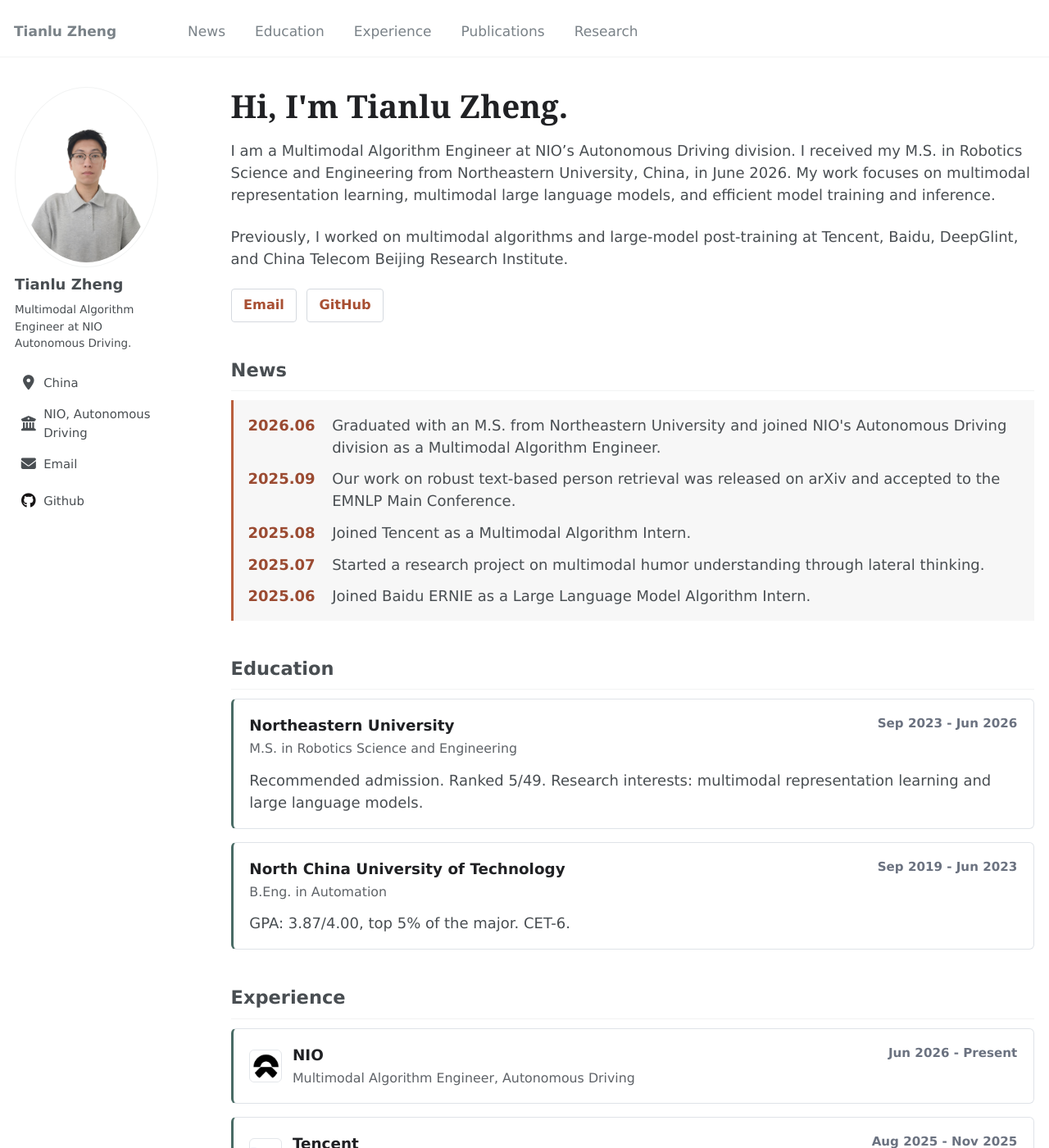
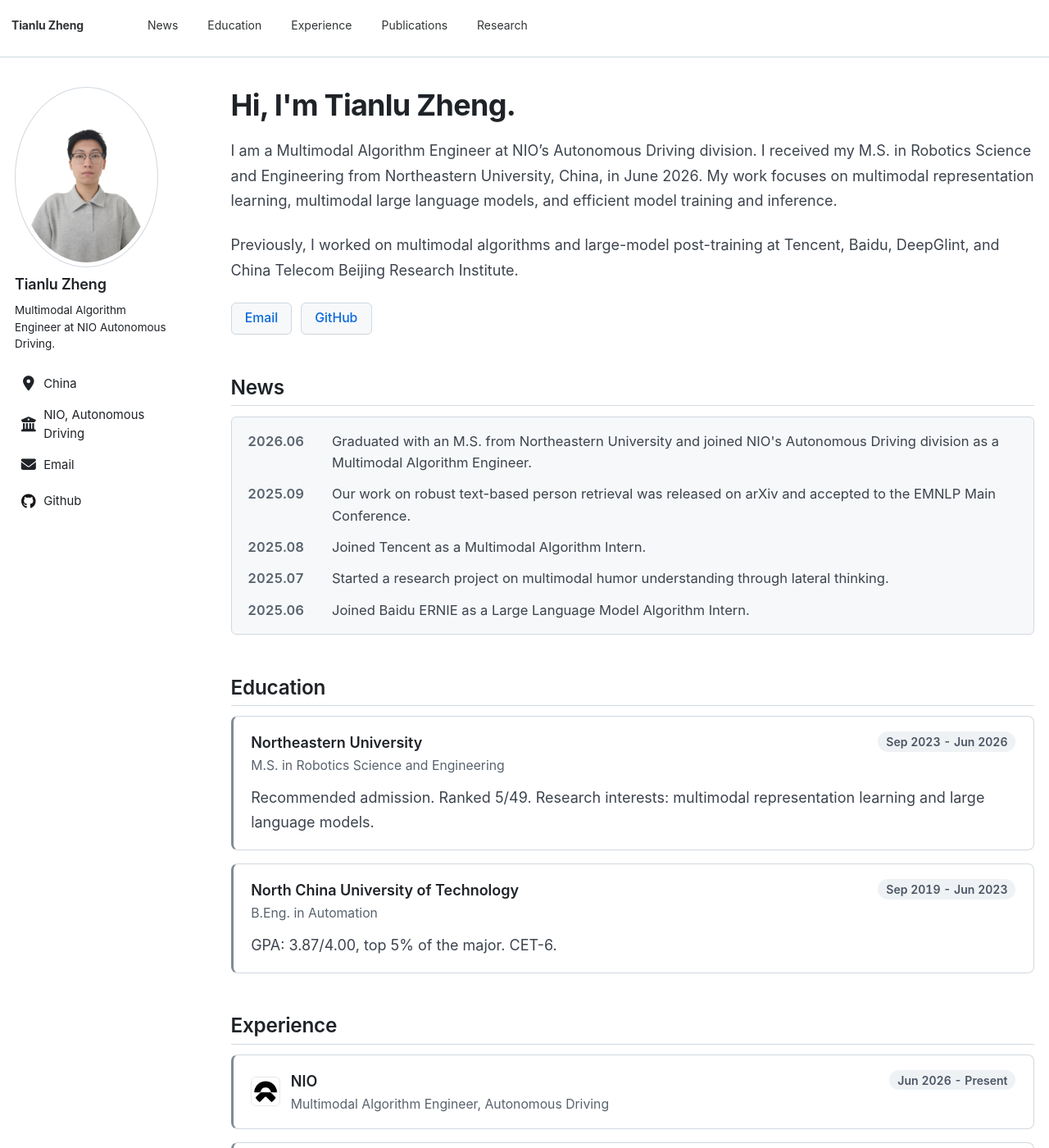
Before and after one commit to xiaolu-luu/LuPage, a Jekyll site: the page built from _pages/about.md, in a window 1280 px wide and 1400 px high. Shown: the whole window at 82% size. Built offline with Jekyll 4.4.1, drawn with Linux system fonts in a browser that asks for light colours.

Commit message:
Redesign typography and styling in GitHub Primer style
- Replace childish font stack (Comic Sans, Lucida Handwriting, Zapfino)
  with GitHub's system font stack; add PingFang/Microsoft YaHei for
  Chinese text
- Switch link colors to GitHub blue (#0969da) and text to #1f2328
- Rewrite home.css: neutral gray palette, refined borders (#d1d9e0),
  pill-shaped date badges, GitHub-style buttons and labels, subtle
  hover shadows on cards, section headings with bottom rule
- Reduce masthead font size 17px to 14px, tighten letter-spacing on
  headings, cap heading weight at 600

Co-Authored-By: Claude <noreply@anthropic.com>

```diff
--- a/_sass/_base.scss
+++ b/_sass/_base.scss
@@ -22,9 +22,10 @@ body {
 
 h1, h2, h3, h4, h5, h6 {
   margin: 2em 0 0.5em;
-  line-height: 1.2;
+  line-height: 1.25;
   font-family: $header-font-family;
-  font-weight: bold;
+  font-weight: 600;
+  letter-spacing: -0.01em;
 }
 
 h1 {
--- a/_sass/_masthead.scss
+++ b/_sass/_masthead.scss
@@ -19,9 +19,9 @@
   &__inner-wrap {
     @include container;
     @include clearfix;
-    padding: 1em 1em 1em;
+    padding: 0.75em 1em 0.75em;
     font-family: $global-font-family;
-    font-size: 17px;
+    font-size: 14px;
     @include breakpoint($x-large) {
       max-width: $x-large;
     }
@@ -53,6 +53,7 @@
 
   &--lg {
     padding-right: 3em;
-    font-weight: 700;
+    font-weight: 600;
+    letter-spacing: -0.01em;
   }
 }
--- a/_sass/_variables.scss
+++ b/_sass/_variables.scss
@@ -14,8 +14,8 @@ $indent-var                 : 1.3em;
 
 /* system typefaces */
 $serif                      : Georgia, Times, serif;
-$sans-serif                 : "Arial Rounded MT Bold", "Verdana", "Comic Sans MS", "Segoe Print", "Lucida Handwriting", "Apple Chancery", "Zapfino", sans-serif;
-$monospace                  : Monaco, Consolas, "Lucida Console", monospace;
+$sans-serif                 : -apple-system, BlinkMacSystemFont, "Segoe UI", "Noto Sans", Helvetica, Arial, "PingFang SC", "Hiragino Sans GB", "Microsoft YaHei", sans-serif;
+$monospace                  : ui-monospace, SFMono-Regular, "SF Mono", Menlo, Consolas, "Liberation Mono", monospace;
 
 /* sans serif typefaces */
 $sans-serif-narrow          : $sans-serif;
@@ -30,7 +30,7 @@ $garamond                   : Garamond, serif;
 
 $global-font-family         : $sans-serif;
 $header-font-family         : $sans-serif;
-$caption-font-family        : $serif;
+$caption-font-family        : $sans-serif;
 
 /* type scale */
 $type-size-1                : 2.441em;  // ~39.056px
@@ -62,11 +62,11 @@ $light-gray                 : mix(#fff, $gray, 50%);
 $lighter-gray               : mix(#fff, $gray, 90%);
 
 $body-color                 : #fff;
-$background-color           : #FFFFff;
-$code-background-color      : #fafafa;
+$background-color           : #ffffff;
+$code-background-color      : #f6f8fa;
 $code-background-color-dark : $light-gray;
-$text-color                 : $dark-gray;
-$border-color               : $lighter-gray;
+$text-color                 : #1f2328;
+$border-color               : #d1d9e0;
 
 $primary-color              : #7a8288;
 $success-color              : #62c462;
@@ -102,11 +102,11 @@ $xing-color                 : #006567;
 
 
 /* links */
-$link-color                 : $info-color;
-$link-color-hover           : mix(#000, $link-color, 25%);
-$link-color-visited         : mix(#fff, $link-color, 25%);
-$masthead-link-color        : $primary-color;
-$masthead-link-color-hover  : mix(#000, $primary-color, 25%);
+$link-color                 : #0969da;
+$link-color-hover           : #0550ae;
+$link-color-visited         : #0969da;
+$masthead-link-color        : $darker-gray;
+$masthead-link-color-hover  : #1f2328;
 
 
 /*
--- a/assets/css/home.css
+++ b/assets/css/home.css
@@ -1,3 +1,7 @@
+/* ==========================================================================
+   GitHub Primer–style homepage refinements
+   ========================================================================== */
+
 #news,
 #education,
 #experience,
@@ -6,45 +10,78 @@
   scroll-margin-top: 80px;
 }
 
+/* --------------------------------------------------------------------------
+   Typography
+   -------------------------------------------------------------------------- */
+
 .main-heading {
   margin: 0 0 1rem;
-  color: #202124;
-  font-family: Georgia, "Times New Roman", serif;
-  font-size: 2.15rem;
-  line-height: 1.2;
+  color: #1f2328;
+  font-weight: 700;
+  font-size: 2rem;
+  line-height: 1.25;
+  letter-spacing: -0.02em;
   text-align: left;
 }
+
+.page__content p {
+  color: #3d444d;
+  line-height: 1.7;
+}
+
+/* Section headings: h2 with GitHub-docs style bottom border */
+.page__content h2 {
+  padding-bottom: 0.4rem;
+  border-bottom: 1px solid #d1d9e0;
+  color: #1f2328;
+  font-size: 1.35rem;
+  font-weight: 600;
+  letter-spacing: -0.01em;
+}
+
+/* --------------------------------------------------------------------------
+   Intro links — styled as GitHub buttons
+   -------------------------------------------------------------------------- */
 
 .intro-links {
   display: flex;
   flex-wrap: wrap;
-  gap: 0.65rem;
-  margin: 1.25rem 0 2rem;
+  gap: 0.6rem;
+  margin: 1.25rem 0 2.25rem;
 }
 
 .intro-links a {
   display: inline-flex;
   align-items: center;
-  min-height: 36px;
-  padding: 0.4rem 0.8rem;
-  border: 1px solid #d5d9df;
-  border-radius: 4px;
-  color: #374151;
-  font-size: 0.9rem;
-  font-weight: 600;
+  min-height: 32px;
+  padding: 0.3rem 0.9rem;
+  border: 1px solid #d1d9e0;
+  border-radius: 6px;
+  background: #f6f8fa;
+  box-shadow: 0 1px 0 rgba(31, 35, 40, 0.04);
+  color: #24292f;
+  font-size: 0.875rem;
+  font-weight: 500;
   text-decoration: none;
+  transition: background 0.15s ease, border-color 0.15s ease;
 }
 
 .intro-links a:hover {
-  border-color: #b95f3d;
-  color: #a84f32;
+  border-color: #afb8c1;
+  background: #eff2f5;
+  color: #1f2328;
 }
 
+/* --------------------------------------------------------------------------
+   News
+   -------------------------------------------------------------------------- */
+
 .news-box {
-  margin-bottom: 2rem;
-  padding: 0.9rem 1rem;
-  border-left: 3px solid #b95f3d;
-  background: #f7f7f7;
+  margin-bottom: 2.25rem;
+  padding: 0.9rem 1.1rem;
+  border: 1px solid #d1d9e0;
+  border-radius: 6px;
+  background: #f6f8fa;
 }
 
 .news-list {
@@ -58,7 +95,9 @@
   grid-template-columns: 5.2rem minmax(0, 1fr);
   gap: 0.5rem;
   margin-bottom: 0.65rem;
-  line-height: 1.5;
+  color: #3d444d;
+  font-size: 0.92rem;
+  line-height: 1.6;
 }
 
 .news-list li:last-child {
@@ -66,16 +105,21 @@
 }
 
 .news-date {
-  color: #9b4b32;
-  font-weight: 700;
+  color: #59636e;
+  font-variant-numeric: tabular-nums;
+  font-weight: 600;
 }
+
+/* --------------------------------------------------------------------------
+   Timeline / Experience / Publications — shared card base
+   -------------------------------------------------------------------------- */
 
 .timeline-list,
 .experience-container,
 .publication-list {
   display: grid;
   gap: 0.9rem;
-  margin-bottom: 2rem;
+  margin-bottom: 2.25rem;
 }
 
 .timeline-item,
@@ -83,16 +127,24 @@
 .publication-card,
 .research-project {
   box-sizing: border-box;
-  padding: 1rem 1.1rem;
-  border: 1px solid #dfe3e8;
-  border-radius: 6px;
+  padding: 1rem 1.2rem;
+  border: 1px solid #d1d9e0;
+  border-radius: 8px;
   background: #fff;
+  transition: border-color 0.15s ease, box-shadow 0.15s ease;
+}
+
+.timeline-item:hover,
+.experience-card:hover,
+.publication-card:hover {
+  border-color: #afb8c1;
+  box-shadow: 0 1px 3px rgba(31, 35, 40, 0.08);
 }
 
 .timeline-item,
 .experience-card,
 .research-project {
-  border-left: 3px solid #496b65;
+  border-left: 3px solid #818b98;
 }
 
 .item-header {
@@ -101,6 +153,44 @@
   justify-content: space-between;
   gap: 1rem;
 }
+
+.item-header strong {
+  display: block;
+  color: #1f2328;
+  font-size: 1rem;
+  font-weight: 600;
+}
+
+.item-subtitle {
+  display: block;
+  margin-top: 0.15rem;
+  color: #59636e;
+  font-size: 0.875rem;
+}
+
+.item-header time {
+  flex: 0 0 auto;
+  padding: 0.1rem 0.55rem;
+  border-radius: 999px;
+  background: #eff2f5;
+  color: #4b5563;
+  font-size: 0.78rem;
+  font-weight: 600;
+  font-variant-numeric: tabular-nums;
+  white-space: nowrap;
+}
+
+.timeline-item p,
+.experience-card p,
+.research-project p {
+  margin: 0.7rem 0 0;
+  color: #3d444d;
+  line-height: 1.65;
+}
+
+/* --------------------------------------------------------------------------
+   Experience — company logos
+   -------------------------------------------------------------------------- */
 
 .experience-title {
   display: flex;
@@ -111,110 +201,38 @@
 
 .company-logo {
   flex: 0 0 auto;
-  width: 40px;
-  height: 40px;
+  width: 36px;
+  height: 36px;
   border-radius: 6px;
   background: #fff;
   object-fit: contain;
-  border: 1px solid #e3e6ea;
+  border: 1px solid #e4e8ec;
 }
 
-.item-header strong {
-  display: block;
-  color: #202124;
-  font-size: 1.02rem;
-}
-
-.item-subtitle {
-  display: block;
-  margin-top: 0.15rem;
-  color: #5f6368;
-  font-size: 0.88rem;
-}
-
-.item-header time {
-  flex: 0 0 auto;
-  color: #6b7280;
-  font-size: 0.84rem;
-  font-weight: 600;
-  white-space: nowrap;
-}
-
-.timeline-item p,
-.experience-card p,
-.research-project p {
-  margin: 0.7rem 0 0;
-}
-
-.research-project ul {
-  margin: 0.75rem 0 0;
-  padding-left: 1.2rem;
-}
-
-.research-project li {
-  margin-bottom: 0.45rem;
-  line-height: 1.55;
-}
-
-.research-project li:last-child {
-  margin-bottom: 0;
-}
-
-.publication-card {
-  border-top: 3px solid #b95f3d;
-}
-
-.publication-meta {
-  display: flex;
-  align-items: center;
-  flex-wrap: wrap;
-  gap: 0.55rem;
-  color: #6b7280;
-  font-size: 0.78rem;
-}
-
-.venue-badge {
-  display: inline-block;
-  padding: 0.18rem 0.48rem;
-  border-radius: 3px;
-  background: #f4e4df;
-  color: #91452f;
-  font-weight: 700;
-}
-
-.venue-badge--green {
-  background: #e2eeeb;
-  color: #365f57;
-}
-
-.venue-badge--gold {
-  background: #f4ecd7;
-  color: #72591f;
-}
-
-.venue-badge--neutral {
-  background: #e8ebef;
-  color: #4b5563;
-}
+/* --------------------------------------------------------------------------
+   Publications
+   -------------------------------------------------------------------------- */
 
 .publication-card h3 {
   margin: 0.65rem 0 0.45rem;
-  color: #202124;
+  color: #1f2328;
   font-size: 1rem;
-  line-height: 1.4;
+  font-weight: 600;
+  line-height: 1.45;
 }
 
 .publication-card p {
   margin: 0 0 0.5rem;
-  color: #5f6368;
-  line-height: 1.5;
+  color: #59636e;
+  line-height: 1.6;
+  font-size: 0.92rem;
 }
 
 .publication-teaser {
   display: block;
   margin: 0.8rem 0 0.6rem;
-  border: 1px solid #e3e6ea;
-  border-radius: 6px;
+  border: 1px solid #d1d9e0;
+  border-radius: 8px;
   overflow: hidden;
   background: #fff;
 }
@@ -225,22 +243,92 @@
   height: auto;
 }
 
+.publication-meta {
+  display: flex;
+  align-items: center;
+  flex-wrap: wrap;
+  gap: 0.55rem;
+  color: #59636e;
+  font-size: 0.78rem;
+}
+
+/* Badges — GitHub label style */
+.venue-badge {
+  display: inline-block;
+  padding: 0.15rem 0.55rem;
+  border: 1px solid #d1d9e0;
+  border-radius: 999px;
+  background: #fff;
+  color: #4b5563;
+  font-weight: 600;
+}
+
+.venue-badge--green {
+  border-color: #b5dfc7;
+  background: #dafbe1;
+  color: #116329;
+}
+
+.venue-badge--gold {
+  border-color: #e8d0a3;
+  background: #fff8c5;
+  color: #7d4e00;
+}
+
+.venue-badge--neutral {
+  border-color: #d1d9e0;
+  background: #eff2f5;
+  color: #4b5563;
+}
+
 .publication-card a,
 .page__content a {
-  color: #a84f32;
+  color: #0969da;
+  font-weight: 500;
   text-decoration: none;
 }
 
 .publication-card a:hover,
 .page__content a:hover {
-  color: #7f3520;
+  color: #0550ae;
   text-decoration: underline;
 }
+
+/* --------------------------------------------------------------------------
+   Research
+   -------------------------------------------------------------------------- */
+
+.research-project ul {
+  margin: 0.75rem 0 0;
+  padding-left: 1.2rem;
+  color: #3d444d;
+}
+
+.research-project li {
+  margin-bottom: 0.45rem;
+  line-height: 1.65;
+}
+
+.research-project li:last-child {
+  margin-bottom: 0;
+}
+
+.research-project li::marker {
+  color: #818b98;
+}
+
+/* --------------------------------------------------------------------------
+   Sidebar
+   -------------------------------------------------------------------------- */
 
 .sidebar .author__urls a {
   white-space: normal;
   overflow-wrap: anywhere;
 }
+
+/* --------------------------------------------------------------------------
+   Responsive
+   -------------------------------------------------------------------------- */
 
 @media (max-width: 720px) {
   #main {
@@ -297,7 +385,7 @@
   }
 
   .main-heading {
-    font-size: 1.75rem;
+    font-size: 1.65rem;
   }
 
   .news-list li {
@@ -310,12 +398,13 @@
     gap: 0.45rem;
   }
 
+  .item-header time {
+    align-self: flex-start;
+    white-space: normal;
+  }
+
   .experience-title {
     align-items: flex-start;
-  }
-
-  .item-header time {
-    white-space: normal;
   }
 
   .timeline-item,
```
